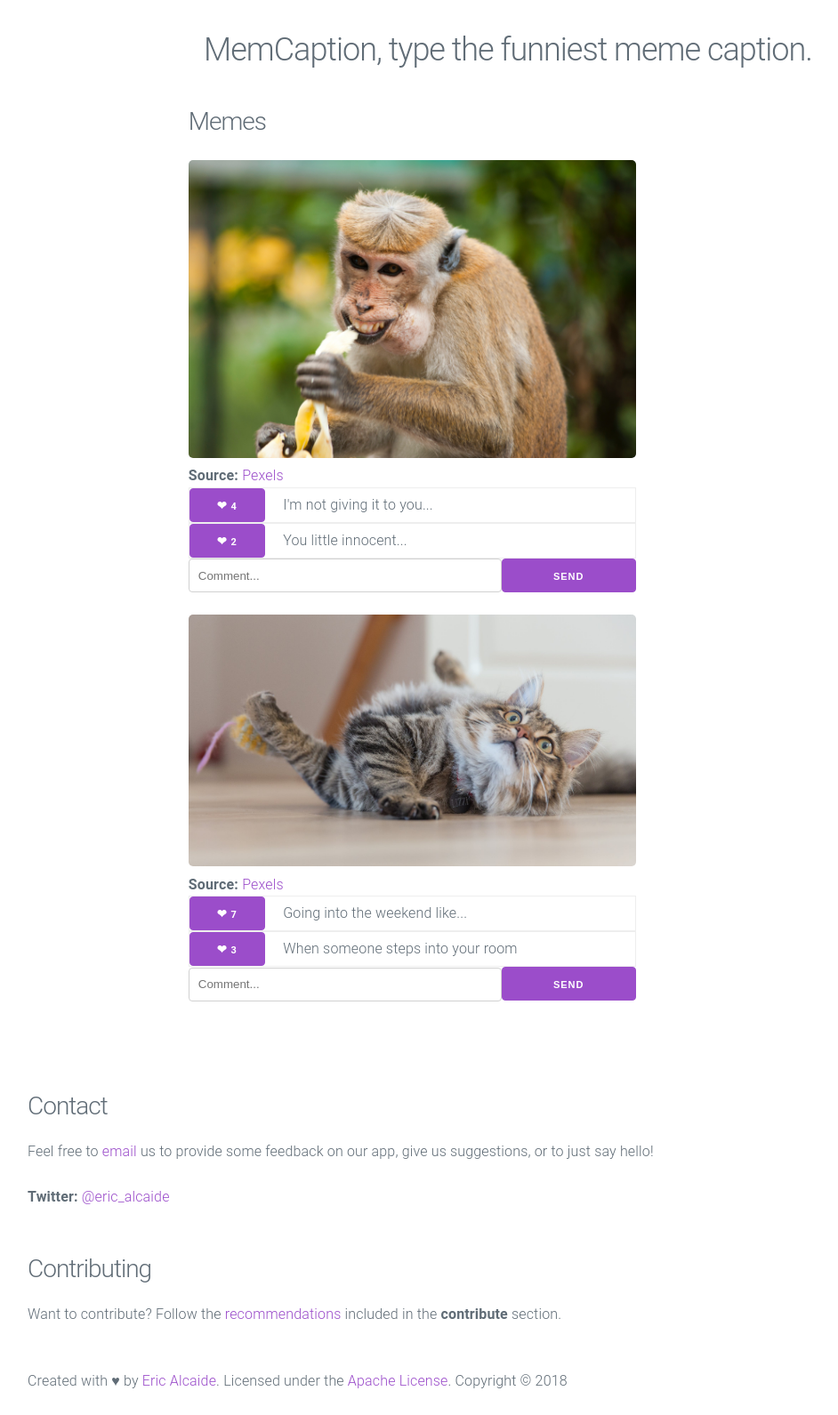
After one commit to hypnopump/dl_restapi, a Flask app: template templates/safe_index.html in a window 1280 px wide. The commit adds this page. Shown: the whole page at 89% size, without its empty margins (69-1011 px from the left). Run offline with Flask 2, Linux system fonts and the light colour scheme; the template is opened without the code that fills it, so the values that code supplies are empty.

Commit message:
trying image_display

```diff
--- a/app.py
+++ b/app.py
@@ -25,7 +25,7 @@ app.config['CORS_HEADERS'] = 'Content-Type'
 @app.route('/')
 def web():
 	data = None
-	# data = get_data()
+	data = get_data()
 	return render_template('index.html', data=data)
 
 @app.route('/add_comment/', methods=['POST'])
@@ -38,9 +38,10 @@ def info():
 	return render_template('post.html')
 
 @cross_origin()
-@app.route('/add_image/<name>/<user>/')
+@app.route('/add_image/<name>/<user>/<source>/<source_link>/')
 def add_img():
-	if record_img(name, user):
+	source_link = "https://"+source_link
+	if record_img(name, user, source, source_link):
 		return "SUCCESS!"
 
 
@@ -50,7 +51,8 @@ def retrieve_imgs():
 	imgs = []
 	q = models.Img.query.all()
 	for i, line in enumerate(q):
-		imgs.append({"id":line.id, "name":line.name})
+		imgs.append({"id":line.id, "name":line.name,
+					 "source": line.source, "source_link": line.source_link})
 	return imgs
 
 def retrieve_comments(id, name):
@@ -58,7 +60,7 @@ def retrieve_comments(id, name):
 	q = models.Comment.query.all()
 	for i, line in enumerate(q):
 		if line.img_id == id and line.img_name == name:
-			comms.append({"user": line.user, "text": line.text, "score": line.score})
+			comms.append({"id": line.id, "user": line.user, "text": line.text, "score": line.score})
 
 	comms = [comm for comm in sorted(comms, key=lambda x: x["score"], reverse=True)]
 	return comms
@@ -68,7 +70,8 @@ def get_data():
 	imgs = retrieve_imgs()
 	for img in imgs:
 		comments = retrieve_comments(img["id"], img["name"])
-		data[img["id"]] = {"id": img["id"], "name": img["name"], "comments": comments}
+		data[img["id"]] = {"id": img["id"], "name": img["name"], "source": img["source"],
+						   "source_link": img["source_link"], "comments": comments}
 
 	return data
 
@@ -78,8 +81,8 @@ def record_comment(img_id, img_name, text, score=0, user="Unknown"):
 	db.session.commit()
 	return True
 
-def record_img(name, user):
-	img = models.Img(name, user)
+def record_img(name, user, source, source_link):
+	img = models.Img(name, user, source, source_link)
 	db.session.add(img)
 	db.session.commit()
 	return True
--- /dev/null
+++ b/templates/safe_index.html
@@ -0,0 +1,56 @@
+{% extends 'base.html' %}
+
+{% block content %}
+
+    <!-- BODY -->
+    <section class="container" id="photos" style="margin-top:2rem; width:60%; margin-right: auto;">
+        <h3 class="title">Memes</h3>
+        <p></p>
+
+        <div class="image" style="max-width:70%;">
+            <img src="/static/img/first.png" style="max-height:50%; border-radius:0.5rem;">
+
+            <p style="margin:0px;"><b>Source: </b><a href="https://pexels.com" title="source">Pexels</a></p>
+
+            <dl style="margin:0px">
+                <dt style="border: 1px solid #eee; margin:0px;">
+                    <a class="button" href="" title="upvote" style="margin:0px;"><big>&#x2764</big> 4</a>
+                    &nbsp;&nbsp;&nbsp; I'm not giving it to you...
+                </dt>
+                <dt style="border: 1px solid #eee; margin:0px;">
+                    <a class="button" href="" title="upvote" style="margin:0px;"><big>&#x2764</big> 2</a>
+                    &nbsp;&nbsp;&nbsp; You little innocent...
+                </dt>
+                <dt>
+                    <form method="POST">
+                        <input type="text" placeholder="Comment..." id="nameField" style="margin:0px; width:70%"><input class="button-primary" type="submit" value="Send" style="margin:0px; width:30%">
+                    </form>
+                </dt>
+            </dl>
+        </div>
+
+        <div class="image" style="max-width:70%;">
+            <img src="/static/img/second.png" style="max-height:50%; border-radius:0.5rem;">
+
+            <p style="margin:0px;"><b>Source: </b><a href="https://pexels.com" title="source">Pexels</a></p>
+
+            <dl>
+                <dt style="border: 1px solid #eee; margin:0px;">
+                    <a class="button" href="" title="upvote" style="margin:0px;"><big>&#x2764</big> 7</a>
+                    &nbsp;&nbsp;&nbsp; Going into the weekend like...
+                </dt>
+                <dt style="border: 1px solid #eee; margin:0px;">
+                    <a class="button" href="" title="upvote" style="margin:0px;"><big>&#x2764</big> 3</a>
+                    &nbsp;&nbsp;&nbsp; When someone steps into your room
+                </dt>
+                <dt>
+                    <form method="POST">
+                        <input type="text" placeholder="Comment..." id="nameField" style="margin:0px; width:70%"><input class="button-primary" type="submit" value="Send" style="margin:0px; width:30%">
+                    </form>
+                </dt>
+            </dl>
+        </div>
+
+    </section>
+
+{% endblock %}
--- a/utils/models.py
+++ b/utils/models.py
@@ -5,10 +5,14 @@ class Img(db.Model):
     id = db.Column(db.Integer, primary_key=True, autoincrement=True)
     name = db.Column(db.String(150))
     user = db.Column(db.String(50))
+    source = db.Column(db.String(100))
+    source_link = db.Column(db.Text)
 
-    def __init__(self, name, user):
+    def __init__(self, name, user, source, source_link):
         self.name = name
         self.user = user
+        self.source = source
+        self.source_link = source_link
 
 class Comment(db.Model):
     id = db.Column(db.Integer, primary_key=True, autoincrement=True)
```
Also changed, not shown: templates/index.html (+10 -30 lines), test.py (+15 -0 lines).
